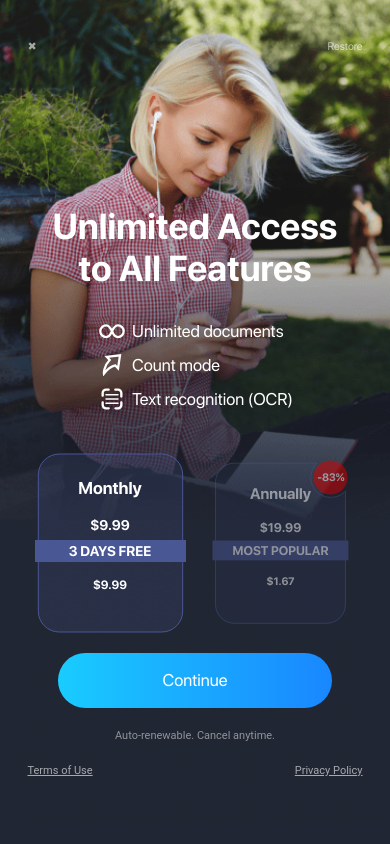
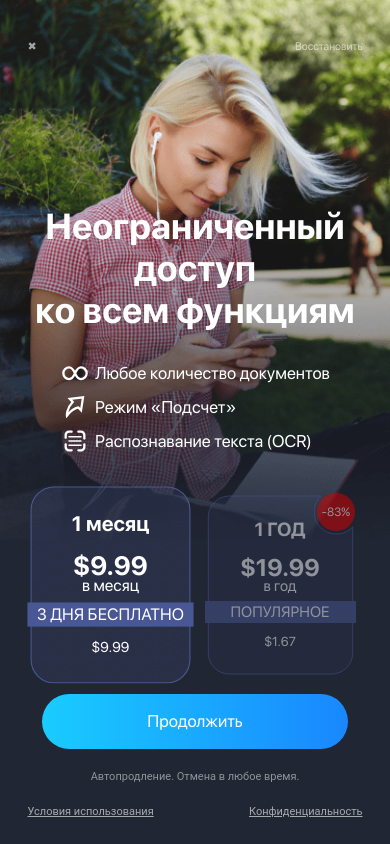
Before and after one commit to posternaka/payment, a website built with webpack: page src/index.html in a window 390 px wide. Built offline with nearby package versions, Linux system fonts and the light colour scheme.

```diff
--- a/src/assets/styles/main.css
+++ b/src/assets/styles/main.css
@@ -76,11 +76,11 @@
     position: relative;
     opacity: .5;
     transition: ease .3s;
-    transform: scale(.9);
+    transform: scale(1);
 }
 
 .active {
-    transform: scale(1);
+    transform: scale(1.1);
     opacity: 1;
     cursor: pointer;
 }
@@ -104,21 +104,22 @@
 }
 
 .menu-title {
-    font-size: 17px;
+    font-size: 19px;
     font-weight: bold;
     margin-bottom: 18px;
 }
 
 .menu-price-total {
-    font-size: 14px;
+    font-size: 15px;
+    font-weight: 400;
+    text-align: center;
     line-height: 15px;
     margin-bottom: 7px;
 }
 
-.menu-price-total > span {
-    font-size: 22px;
-    font-weight: bold;
-    text-align: center;
+.menu-price-total > strong {
+    font-size: 24px;
+    line-height: 15px;
 }
 
 .menu-stripe {
@@ -133,11 +134,14 @@
 }
 
 .menu-days {
-    font-size: 14px;
+    font-size: 15px;
+    line-height: 18px;
 }
 
 .menu-price-month {
-    font-size: 12px;
+    font-size: 13px;
+    line-height: 15px;
+    font-weight: 400;
 }
 
 .circle {
@@ -156,77 +160,6 @@
 .circle p {
     font-size: 12px;
 }
-
-
-/* big-menu
-.big-menu-item {
-    position: relative;
-}
-
-.big-menu-item:hover {
-    transform: scale(.9);
-    cursor: pointer;
-}
-
-.big-position {
-    padding: 25px 30px 13px;
-}
-
-.circle {
-    display: flex;
-    align-items: center;
-    justify-content: center;
-    width: 38px;
-    height: 38px;
-    border-radius: 50%;
-    background-color: #DB0000;
-    position: absolute;
-    top: -1%;
-    right: -1%;
-}
-
-.circle p {
-    font-size: 12px;
-}
-
-.big-title {
-    font-size: 19px;
-    font-weight: bold;
-    margin-bottom: 21px;
-    line-height: 22px;
-}
-
-.big-price-total {
-    font-size: 15px;
-    line-height: 15px;
-    margin-bottom: 8px;
-}
-
-.big-price-total > span {
-    font-size: 24px;
-    font-weight: bold;
-    text-align: center;
-}
-
-.big-stripe {
-    display: flex;
-    justify-content: center;
-    align-items: center;
-    width: 151px;
-    height: 22px;
-    background-color: #495795;
-    text-align: center;
-    margin-bottom: 11px;
-}
-
-.big-days {
-    font-size: 14px;
-    text-transform: uppercase;
-}
-
-.big-price-month {
-    font-size: 13px;
-} */
 
 /* btn */
 .btn {
--- a/src/index.js
+++ b/src/index.js
@@ -13,11 +13,38 @@
 const priceInMonth = 9.99;
 const priceInYear = 19.99;
 
+const createStrPrice = (strPrice, type) => {
+    switch(type) {
+        case 'month':
+            return strPrice.replace('{{price}}', `$${priceInMonth}`);
+
+        case 'year':
+            return strPrice.replace('{{price}}', `$${priceInYear}`);
+
+        default:
+            return `<strong>$0</strong>`;
+    }
+}
+
+const createTotalPrice = (month = 1, type = 'nothing') => {
+    switch(type) {
+        case 'month':
+            return `$${priceInMonth/month}`;
+
+        case 'year':
+            return `$${(priceInYear/month).toFixed(2)}`;
+
+        default:
+            return `<strong>$0</strong>`;
+    }
+}
+
 const checkLang = () => {
     const checkLang = window.navigator ? (window.navigator.language ||
         window.navigator.systemLanguage ||
         window.navigator.userLanguage) : "en";
-    const lang = checkLang.substr(0, 2).toLowerCase();
+    // const lang = checkLang.substr(0, 2).toLowerCase();
+    const lang = 'ru'
     getData(lang);
     addOrUpdateURLParam(lang);
 }
@@ -90,7 +117,7 @@
                         </div>
                     </div>
                     <div class="menu">
-                        <div class="menu-item active">
+                        <a href='https://apple.com/ ' class="menu-item active">
                             <svg xmlns="http://www.w3.org/2000/svg" width="147" height="180" viewBox="0 0 147 180">
                                 <g fill="none" fill-opacity=".197" fill-rule="evenodd">
                                     <g fill="#495795" stroke="#495795">
@@ -102,14 +129,14 @@
                             </svg>
                             <div class="position menu-position">
                                 <p class="menu-title">${subtitle1}</p>
-                                <p class="menu-price-total">$${priceInMonth}</p>
+                                <p class="menu-price-total">${createStrPrice(priceMonth, 'month')}</p>
                                 <div class="menu-stripe">
                                     <p class="menu-days">${freeUse}</p>
                                 </div>
-                                <p class="menu-price-month">$${priceInMonth/1}</p>
+                                <p class="menu-price-month">${createTotalPrice(1, 'month')}</p>
                             </div>
-                        </div>
-                        <div class="menu-item">
+                        </a>
+                        <a href='https://google.com/ ' class="menu-item">
                             <svg xmlns="http://www.w3.org/2000/svg" width="147" height="180" viewBox="0 0 147 180">
                                 <g fill="none" fill-opacity=".197" fill-rule="evenodd">
                                     <g fill="#495795" stroke="#495795">
@@ -126,13 +153,13 @@
                             </div>
                             <div class="position menu-position">
                                 <p class="menu-title">${subtitle2}</p>
-                                <p class="menu-price-total">$${priceInYear}</p>
+                                <p class="menu-price-total">${createStrPrice(priceYear, 'year')}</p>
                                 <div class="menu-stripe">
                                     <p class="menu-days">${notFreeUse}</p>
                                 </div>
-                                <p class="menu-price-month">$${(priceInYear/12).toFixed(2)}</p>
+                                <p class="menu-price-month">${createTotalPrice(12, 'year')}</p>
                             </div>
-                        </div>
+                        </a>
                     </div>
                     <a href="#" class="btn">${textBtn}</a>
                 </div>
```
